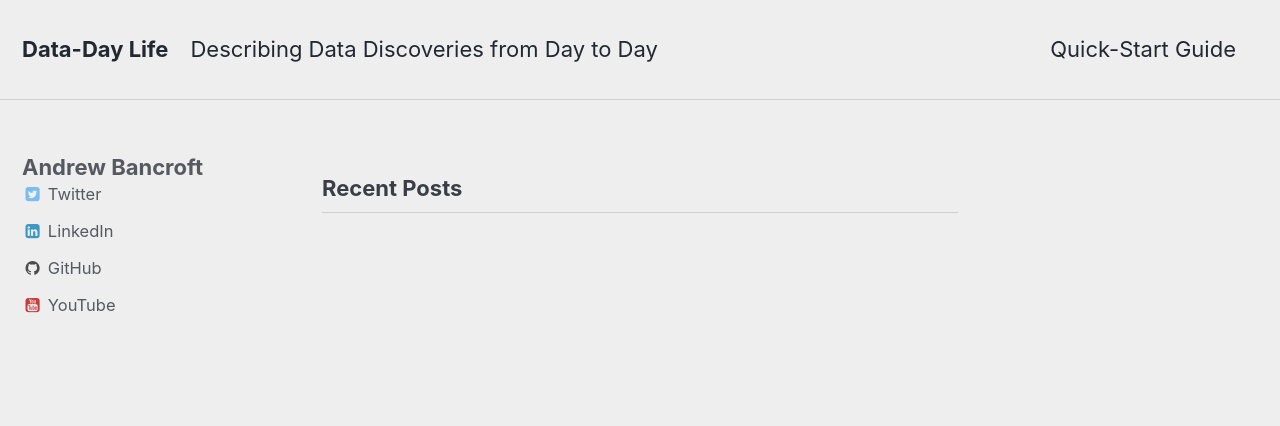
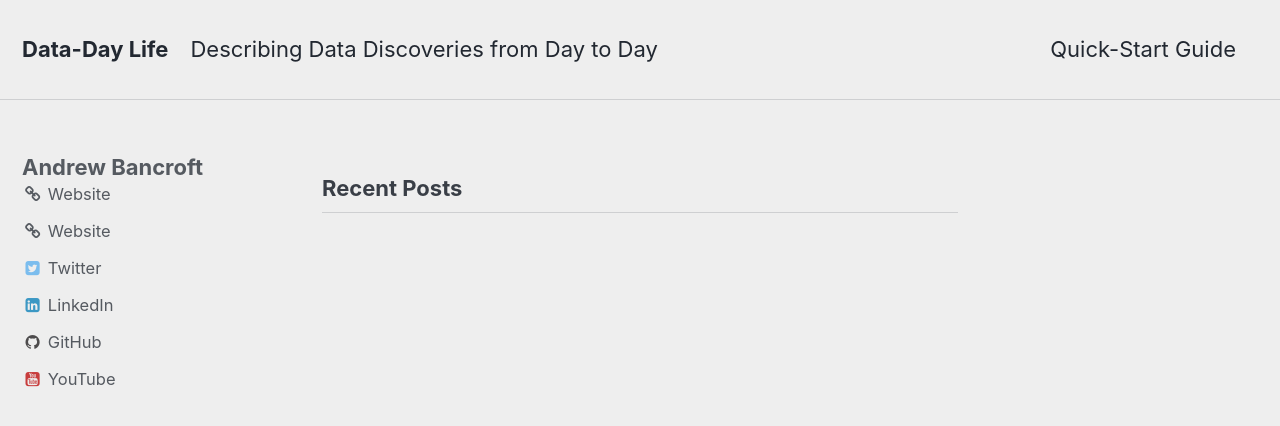
Before and after one commit to andrewcbancroft/datadaylife-blog, a Jekyll site: the page built from index.html, in a window 1280 px wide and 900 px high. Shown: the top 426 px of the window. Built offline with Jekyll 4.4.1, drawn with Linux system fonts in a browser that asks for light colours; the list of posts is cut into pages by our own code.

Commit message:
Update author-profile.html

```diff
--- a/_includes/author-profile.html
+++ b/_includes/author-profile.html
@@ -55,6 +55,22 @@
         <li>
           <a href="{{ author.uri }}" itemprop="url">
             <i class="fa fa-fw fa-chain" aria-hidden="true"></i> {{ site.data.ui-text[site.locale].website_label | default: "Website" }}
+          </a>
+        </li>
+      {% endif %}
+
+      {% if author.pluralsight %}
+        <li>
+          <a href="{{ author.uri }}" itemprop="url">
+            <i class="fa fa-fw fa-chain" aria-hidden="true"></i> {{ site.data.ui-text[site.locale].website_label | default: "Pluralsight Courses" }}
+          </a>
+        </li>
+      {% endif %}
+
+      {% if author.andrewcbancroft %}
+        <li>
+          <a href="{{ author.uri }}" itemprop="url">
+            <i class="fa fa-fw fa-chain" aria-hidden="true"></i> {{ site.data.ui-text[site.locale].website_label | default: "Software Development Blog" }}
           </a>
         </li>
       {% endif %}
```
